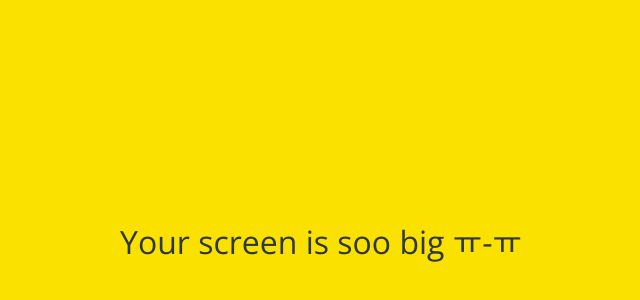
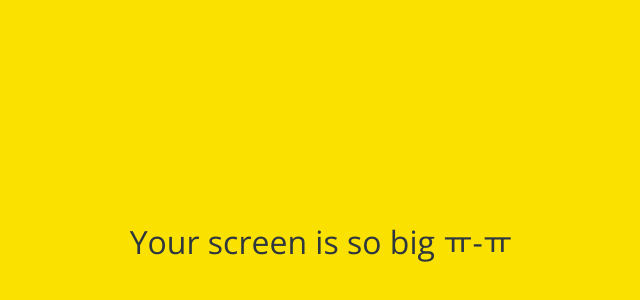
Before and after one commit to sm-lee77/kokoa-clone-2022, a plain HTML site: page chats.html in a window 1280 px wide. Shown: the part 158-458 px from the top of the page, without its empty margins (319-959 px from the left). Drawn offline with nearby package versions, Linux system fonts and the light colour scheme.

Commit message:
soo -> so

```diff
--- a/chats.html
+++ b/chats.html
@@ -92,7 +92,7 @@
     </nav>
 
     <div id="no-mobile">
-      <span>Your screen is soo big ㅠ-ㅠ</span>
+      <span>Your screen is so big ㅠ-ㅠ</span>
     </div>
 
     <script
```
